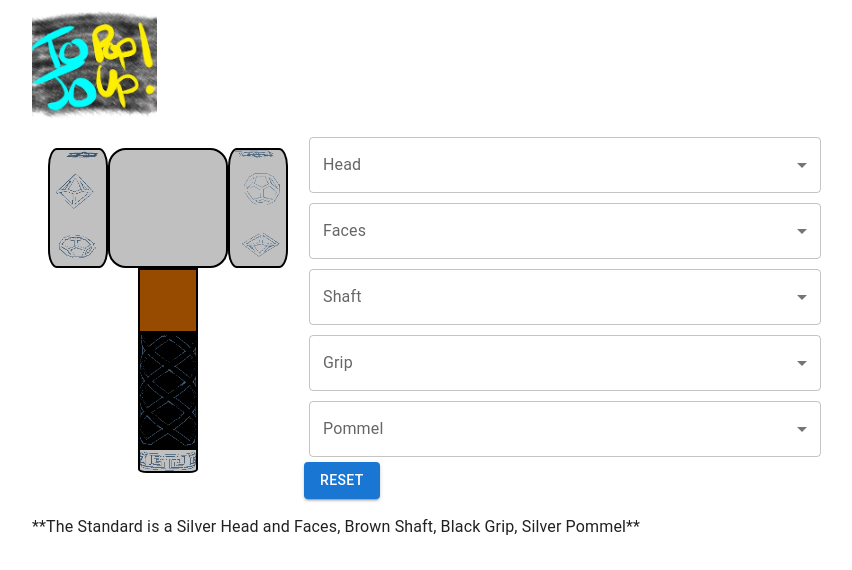
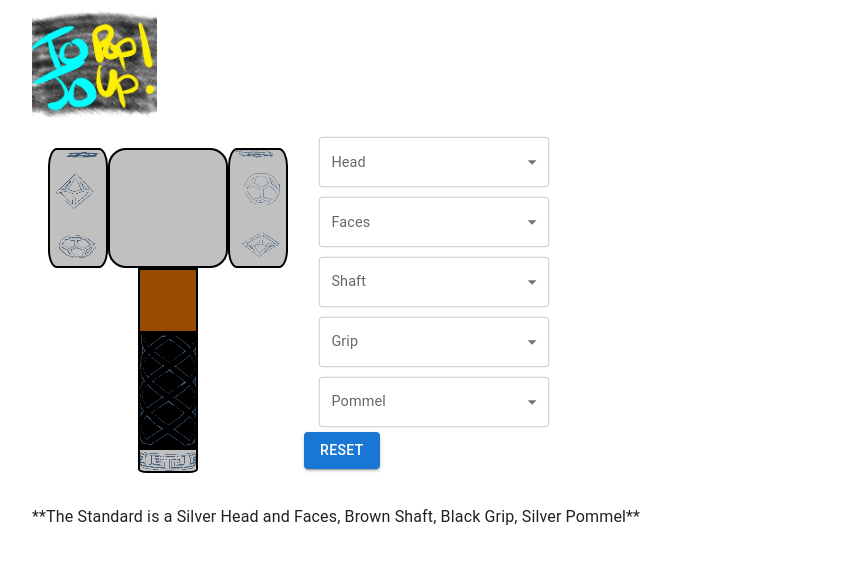
Before and after one commit to jameskarr/hammerTime, a React (Create React App) app: page / in a window 1280 px wide. Shown: the top 570 px of the page, without its empty margins (182-1034 px from the left). Built offline with nearby package versions, Linux system fonts and the light colour scheme.

Commit message:
form sizing

```diff
--- a/src/App.css
+++ b/src/App.css
@@ -9,7 +9,8 @@ body {
   width: 125px;
 }
 #addPad {
-  margin: 5px;
+  margin: 2px;
+  transform: scale(.90);
 }
 .bigBox {
   display: flex;
--- a/src/App.jsx
+++ b/src/App.jsx
@@ -1,3 +1,4 @@
+//npm start
 import './App.css'
 import { useState } from 'react'
 import CssBaseline from '@mui/material/CssBaseline';
@@ -77,13 +78,12 @@ const HammerTime = () => {
         </div>
       </div>
 
-
       <div className='formGalore'>
 
         <FormControl id='addPad'>
         <InputLabel>Head</InputLabel>
         <Select
-        sx={{width: '40vw'}}
+        sx={{width: '20vw'}}
         label="Head"
         value={headColor}
         onChange={handleColorChange(setHeadColor)}>
@@ -94,11 +94,12 @@ const HammerTime = () => {
             ))}
         </Select>
         </FormControl>
+        <br></br>
 
         <FormControl id='addPad'>
         <InputLabel>Faces</InputLabel>
         <Select
-        sx={{width: '40vw'}}
+        sx={{width: '20vw'}}
         label="Faces"
         value={cupsColor}
         onChange={handleColorChange(setCupsColor)}>
@@ -109,11 +110,12 @@ const HammerTime = () => {
             ))}
         </Select>
         </FormControl>
+        <br></br>
 
         <FormControl id='addPad'>
         <InputLabel>Shaft</InputLabel>
         <Select
-        sx={{width: '40vw'}}
+        sx={{width: '20vw'}}
         label="Shaft"
         value={shaftColor}
         onChange={handleColorChange(setShaftColor)}>
@@ -124,11 +126,12 @@ const HammerTime = () => {
             ))}
         </Select>
         </FormControl>
+        <br></br>
 
         <FormControl id='addPad'>
         <InputLabel>Grip</InputLabel>
         <Select
-        sx={{width: '40vw'}}
+        sx={{width: '20vw'}}
         label="Grip"
         value={gripColor}
         onChange={handleColorChange(setGripColor)}>
@@ -139,11 +142,12 @@ const HammerTime = () => {
             ))}
         </Select>
         </FormControl>
+        <br></br>
 
-        <FormControl id='addPad' fullWidth>
+        <FormControl id='addPad'>
         <InputLabel>Pommel</InputLabel>
         <Select
-        sx={{width: '40vw'}}
+        sx={{width: '20vw'}}
         label="Pommel"
         value={pommelColor}
         onChange={handleColorChange(setPommelColor)}>
@@ -154,7 +158,7 @@ const HammerTime = () => {
             ))}
         </Select>
         </FormControl>
-
+        <br></br>
         <Button type="button" onClick={resetColors} variant="contained">Reset</Button>
 
       </div>
```
